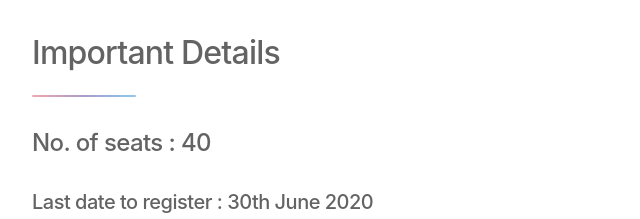
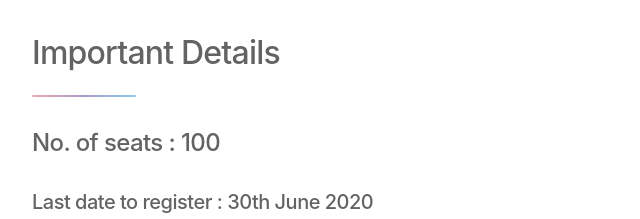
Before and after one commit to IIITL-DeV/SummerSchool20, a plain HTML site: page index.html in a window 1280 px wide. Shown: the part 1960-2179 px from the top of the page, 160-800 px from the left. Drawn offline with nearby package versions, Linux system fonts and the light colour scheme; a script that the page names is missing.

Commit message:
Update index.html

```diff
--- a/index.html
+++ b/index.html
@@ -109,7 +109,7 @@
 								<h2>Important Details</h2>
 							</header>
 
-							<h4>No. of seats : 40</h4><br>
+							<h4>No. of seats : 100</h4><br>
 
 							<h5>Last date to register : 30th June 2020</h5>
 							<h5>Start Date : 15th July 2020</h5>
```
